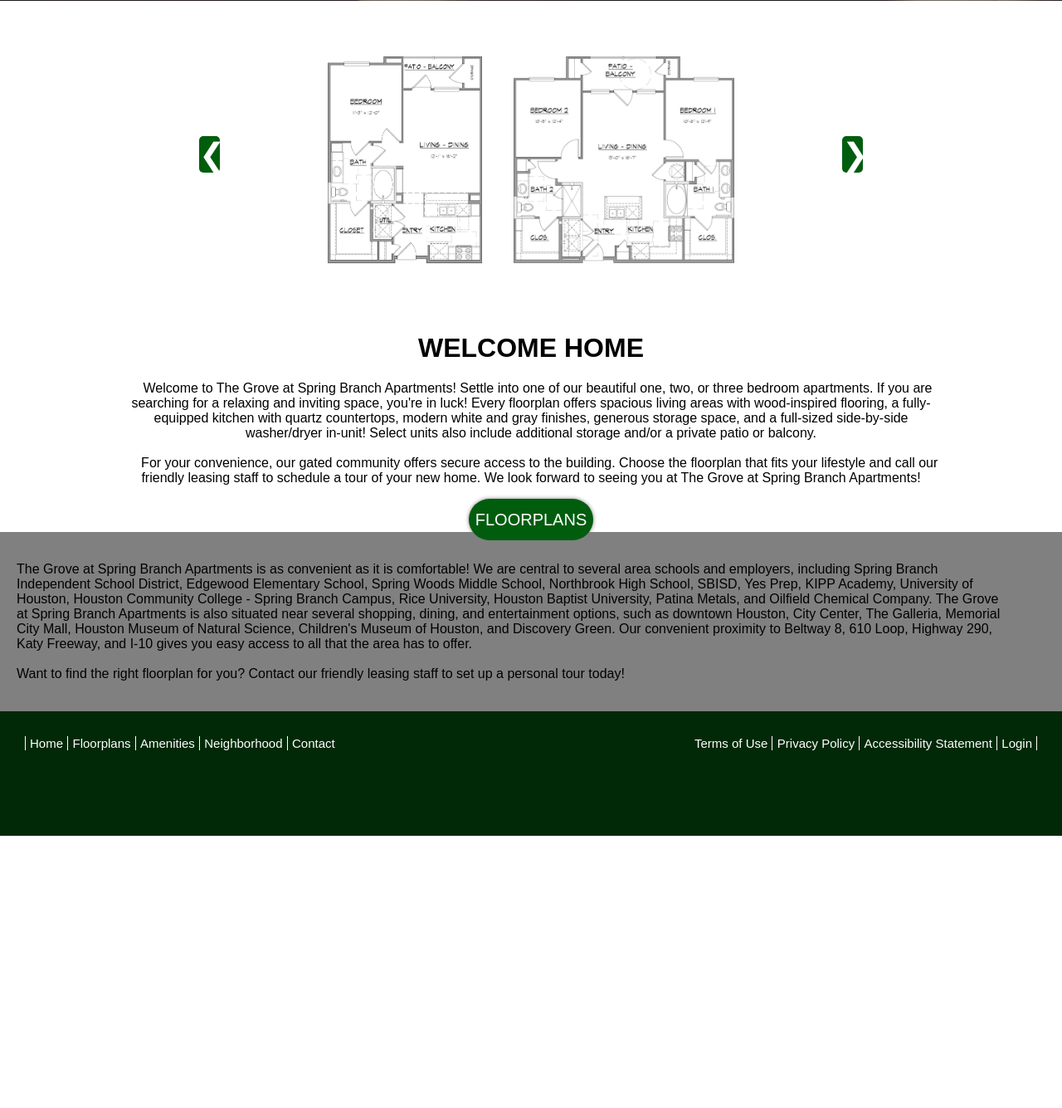
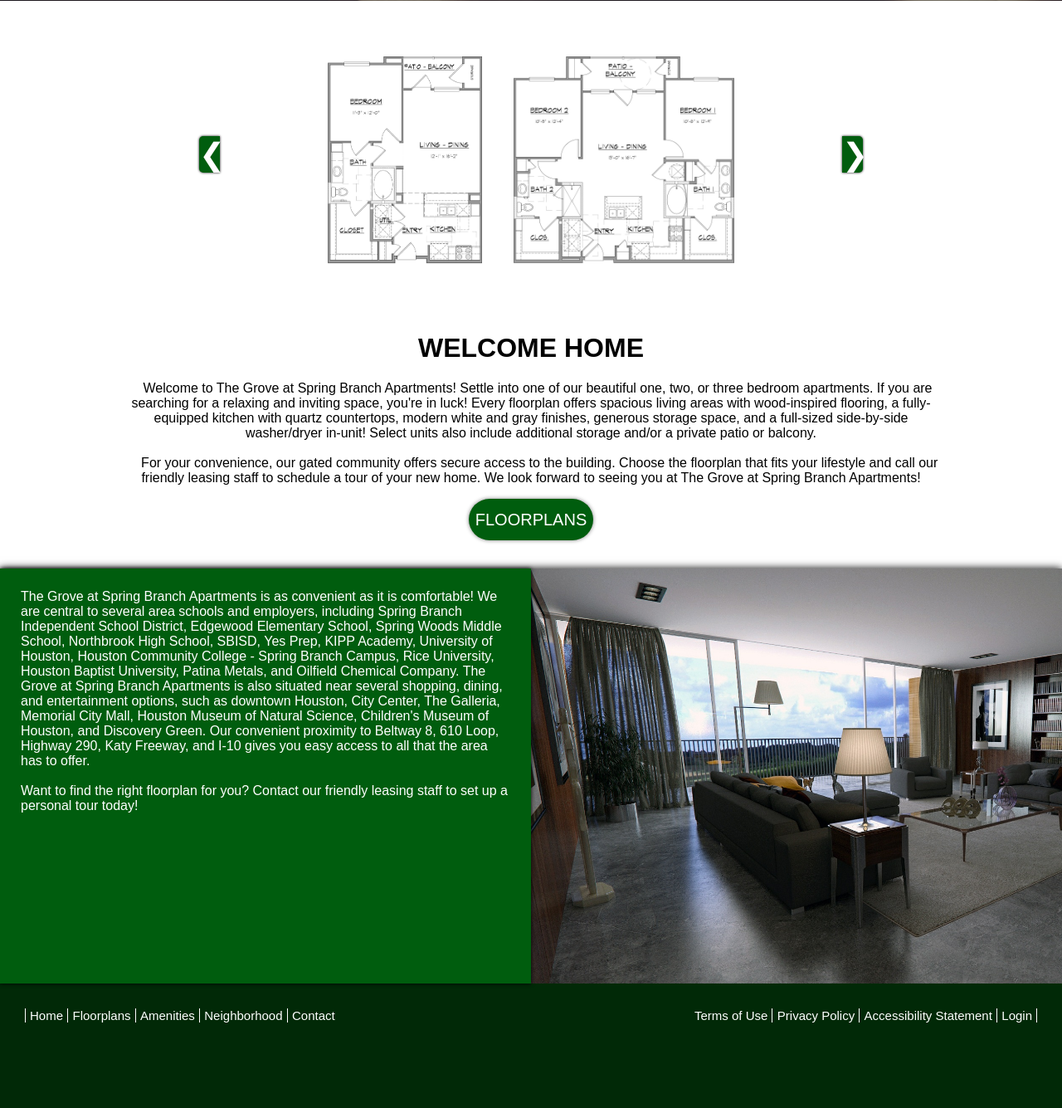
Before and after one commit to thebenjwheat/SeniorProject, a PHP site: page /index.html in a window 1280 px wide. Shown: the part 799-2134 px from the top of the page at 83% size. Before the commit the page ends 1806 px from the top, so only its background shows below. Run offline with PHP 8.4, Linux system fonts and the light colour scheme.

Commit message:
jesus christ I think I did it

```diff
--- a/index.html
+++ b/index.html
@@ -59,23 +59,16 @@
 		<div class="button">
 			<a href="floorplans.html">FLOORPLANS</a>
 		</div>
-		<table class="contentTable">
-			<tr>
-				<td>
-				</td>
-			</tr>
-			<tr>
-				<td>
-					<div>
-						<p class="tableContent">
-							The Grove at Spring Branch Apartments is as convenient as it is comfortable! We are central to several area schools and employers, including Spring Branch Independent School District, Edgewood Elementary School, Spring Woods Middle School, Northbrook High School, SBISD, Yes Prep, KIPP Academy, University of Houston, Houston Community College - Spring Branch Campus, Rice University, Houston Baptist University, Patina Metals, and Oilfield Chemical Company. The Grove at Spring Branch Apartments is also situated near several shopping, dining, and entertainment options, such as downtown Houston, City Center, The Galleria, Memorial City Mall, Houston Museum of Natural Science, Children's Museum of Houston, and Discovery Green. Our convenient proximity to Beltway 8, 610 Loop, Highway 290, Katy Freeway, and I-10 gives you easy access to all that the area has to offer. <br><br>Want to find the right floorplan for you? Contact our friendly leasing staff to set up a personal tour today!
-						</p>
-					</div>
-				</td>
-				<td>
-				</td>
-			</tr>
-		</table>
+		<div class="contentGrid">
+			<div class="contentItem" id="contentText">
+				<p>
+					The Grove at Spring Branch Apartments is as convenient as it is comfortable! We are central to several area schools and employers, including Spring Branch Independent School District, Edgewood Elementary School, Spring Woods Middle School, Northbrook High School, SBISD, Yes Prep, KIPP Academy, University of Houston, Houston Community College - Spring Branch Campus, Rice University, Houston Baptist University, Patina Metals, and Oilfield Chemical Company. The Grove at Spring Branch Apartments is also situated near several shopping, dining, and entertainment options, such as downtown Houston, City Center, The Galleria, Memorial City Mall, Houston Museum of Natural Science, Children's Museum of Houston, and Discovery Green. Our convenient proximity to Beltway 8, 610 Loop, Highway 290, Katy Freeway, and I-10 gives you easy access to all that the area has to offer. <br><br>Want to find the right floorplan for you? Contact our friendly leasing staff to set up a personal tour today!
+				</p>
+			</div>
+			<div class="contentItem">
+					<img class="contentImg"src="./images/interior.jpg">
+			</div>
+		</div>
 		<footer>
 			<ul id="footerNav">
 				<li><a href="index.html">Home</a></li>
--- a/styles/index.css
+++ b/styles/index.css
@@ -1,6 +1,9 @@
 body, html{
+	margin: 0;
+	padding: 0;
 	height: 100%;
 	width: 100%;
+	box-sizing: border-box;
 }
 #background{
 	background-image: url("../images/livingRoom.jpg");
@@ -96,13 +99,14 @@ body, html{
 }
 #carousel div{
 	background-color: #005d0e;
-	border-radius: 5px 5px 5px 5px;
 }
 .prev{
+	z-index: -1;
 	text-align: center;
 	width: 25px;
 	background-color: #005d0e;
-	border-radius: 5px 5px 5px 5px;
+	box-shadow: 0px 0px 3px #000000;
+	border-radius: 5px 0px 0px 5px;
 	color: #FFFFFF;
 	font-size: 28pt;
 	float: left;
@@ -110,10 +114,12 @@ body, html{
 	bottom: 175px;
 }
 .next{
+	z-index: -1;
 	text-align: center;
 	width: 25px;
 	background-color: #005d0e;
-	border-radius: 5px 5px 5px 5px;
+	box-shadow: 0px 0px 3px #000000;
+	border-radius: 0px 5px 5px 0px;
 	color: #FFFFFF;
 	font-size: 28pt;
 	float: right;
@@ -130,7 +136,7 @@ body, html{
 	padding: 0;
 }
 .button{
-
+	z-index: -1;
 	color: black;
 	width: 150px;
 	height: 50px;
@@ -138,33 +144,48 @@ body, html{
 	border-radius: 30px;
 	text-align: center;
 	line-height: 50px;
-	vertical-align: middle;
 	box-shadow: 0px 0px 5px grey;
 	position: absolute;
 	right: 50%;
 	transform: translate(50%);
 }
 .button a{
+	text-decoration: none;
 	font-size: 15pt;
 	color: #FFFFFF;
 }
 .content{
 	text-align: center;
-	width: 80vw;
 	max-width: 1000px;
 	margin-left: auto;
 	margin-right: auto;
 	font-weight: 4000;
 }
-.contentTable{
+.contentGrid{
+	box-shadow: 0px 0px 10px black;
+	margin-top: 100px;
 	width: 100%;
-	border-collapse: collapse;
+	display: grid;
+	grid-template-columns: 50% 50%;
+	grid-template-rows: 500px;
 }
-.contentTable tr:nth-child(2){
-	background-color: grey;
+.contentItem{
+	width: 100%;
+	height: 100%;
+	overflow: hidden;
 }
-.contentTable tr td{
-	padding: 20px;
+#contentText{
+	color: #FFFFFF;
+	background-color: #005d0e;
+	box-shadow: 0px 0px 5px 0px black;
+	z-index: 1;
+}
+#contentText p{
+	margin: 25px;
+}
+.contentImg{
+	height: 110%;
+
 }
 .head{
 	text-align: center;
--- a/styles/universal.css
+++ b/styles/universal.css
@@ -1,14 +1,17 @@
-body{
-	width: 100%;
+body, html{
 	margin: 0;
+	padding: 0;
+	height: 100vh;
+	width: 100vw;
+	box-sizing: border-box;
 	font-family: proxima-nova, sans-serif;
 }
-.banner a:visited, a:link, a:active{
+.banner a:visited, .banner a:link, .banner a:active{
 	color: #FFFFFF;
 	text-decoration: none;
 	font-size: 15px;
 }
-footer a:visited, a:link, a:active{
+footer a:visited, footer a:link, footer a:active{
 	color: #FFFFFF;
 	text-decoration: none;
 	font-size: 15px;
@@ -21,7 +24,7 @@ footer a:visited, a:link, a:active{
 	font-size: 14pt;
 	position: fixed;
 	top: 0;
-	width: 100%;
+	width: 100vw;
 }
 .banner img{
 	height: 50px;
@@ -29,9 +32,10 @@ footer a:visited, a:link, a:active{
 }
 .banner ul{
 	list-style: none;
+	margin: 0;
 	float: right;
-	margin: 0;
-	margin-right: 50px;
+	position: relative;
+	right: 50px;
 	vertical-align: middle;
 	line-height: 70px;
 }
```
Also changed, not shown: images/family.jpg (added), images/family.png (deleted), images/interior.jpg (added).
